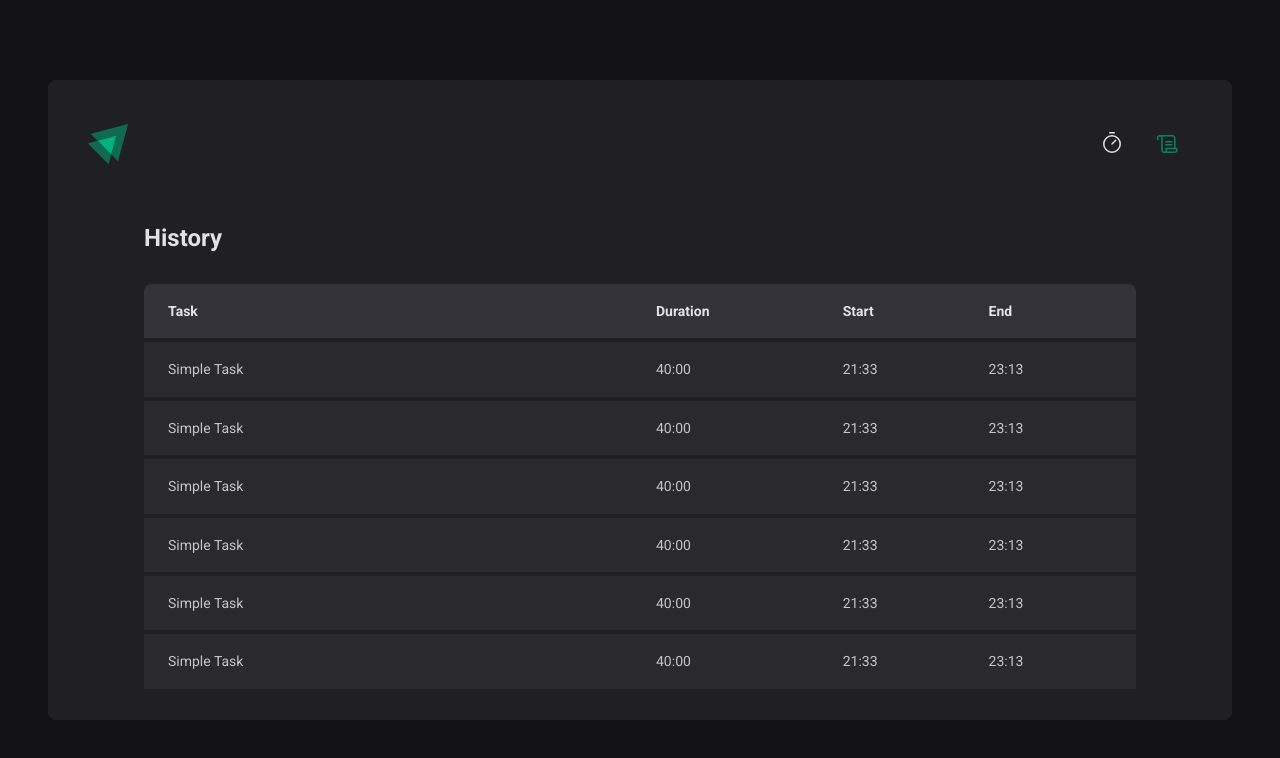
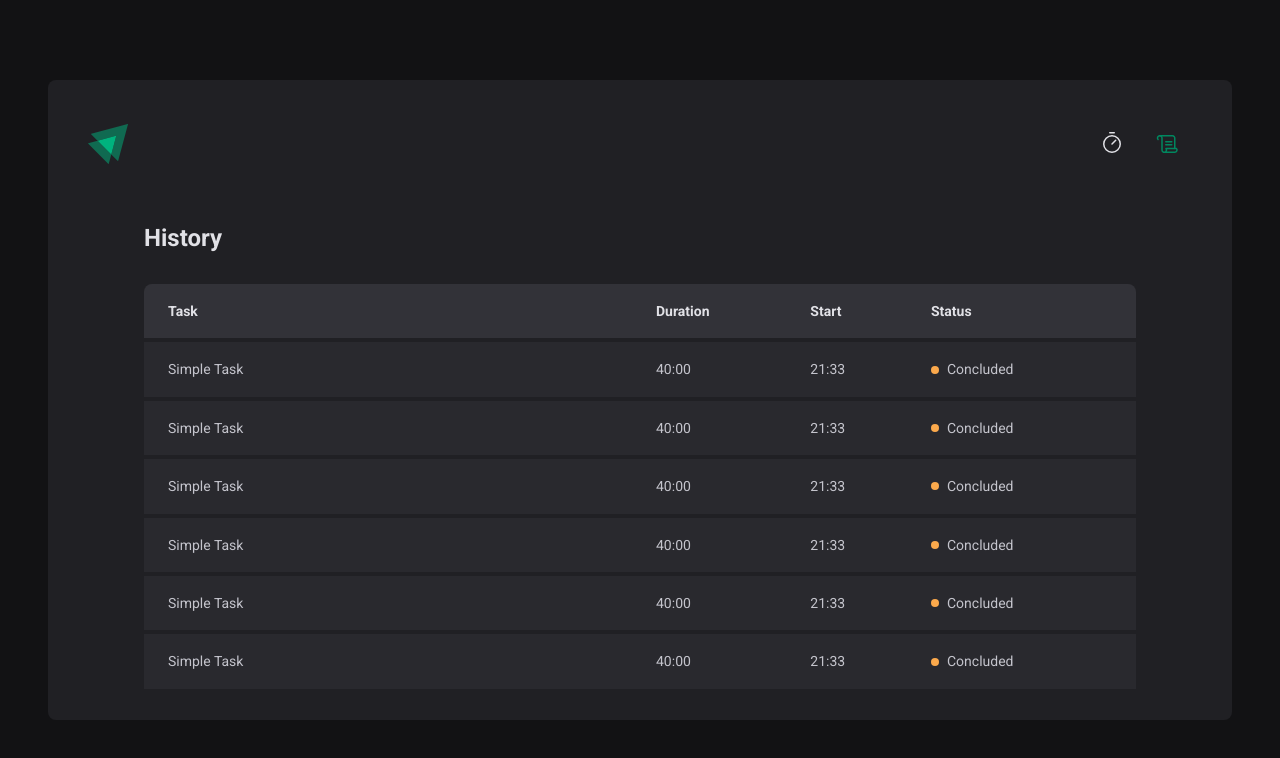
Before and after one commit to ramirlm/rect-pomodoro, a React (Vite) app: page /history in a window 1280 px wide. Shown: the top 758 px of the page. Built offline with nearby package versions, Linux system fonts and the light colour scheme.

Commit message:
Adding status colors on history table with placeholders and creating a styled type for it

```diff
--- a/src/pages/History/index.tsx
+++ b/src/pages/History/index.tsx
@@ -1,4 +1,4 @@
-import { HistoryContainer, HistoryList } from './styles'
+import { HistoryContainer, HistoryList, Status } from './styles'
 
 export function History() {
   return (
@@ -12,7 +12,7 @@
               <th>Task</th>
               <th>Duration</th>
               <th>Start</th>
-              <th>End</th>
+              <th>Status</th>
             </tr>
           </thead>
           <tbody>
@@ -20,37 +20,49 @@
               <td>Simple Task</td>
               <td>40:00</td>
               <td>21:33</td>
-              <td>23:13</td>
+              <td>
+                <Status statusColor="yellow">Concluded</Status>
+              </td>
             </tr>
             <tr>
               <td>Simple Task</td>
               <td>40:00</td>
               <td>21:33</td>
-              <td>23:13</td>
+              <td>
+                <Status statusColor="yellow">Concluded</Status>
+              </td>
             </tr>
             <tr>
               <td>Simple Task</td>
               <td>40:00</td>
               <td>21:33</td>
-              <td>23:13</td>
+              <td>
+                <Status statusColor="yellow">Concluded</Status>
+              </td>
             </tr>
             <tr>
               <td>Simple Task</td>
               <td>40:00</td>
               <td>21:33</td>
-              <td>23:13</td>
+              <td>
+                <Status statusColor="yellow">Concluded</Status>
+              </td>
             </tr>
             <tr>
               <td>Simple Task</td>
               <td>40:00</td>
               <td>21:33</td>
-              <td>23:13</td>
+              <td>
+                <Status statusColor="yellow">Concluded</Status>
+              </td>
             </tr>
             <tr>
               <td>Simple Task</td>
               <td>40:00</td>
               <td>21:33</td>
-              <td>23:13</td>
+              <td>
+                <Status statusColor="yellow">Concluded</Status>
+              </td>
             </tr>
           </tbody>
         </table>
--- a/src/pages/History/styles.ts
+++ b/src/pages/History/styles.ts
@@ -60,3 +60,26 @@
     }
   }
 `
+const STATUS_COLORS = {
+  yellow: 'yellow-500',
+  green: 'green-500',
+  red: 'red-500',
+} as const
+
+interface StatusProps {
+  statusColor: keyof typeof STATUS_COLORS
+}
+
+export const Status = styled.span<StatusProps>`
+  display: flex;
+  align-items: center;
+  gap: 0.5rem;
+
+  &::before {
+    content: '';
+    width: 0.5rem;
+    height: 0.5rem;
+    border-radius: 50%;
+    background: ${(props) => props.theme[STATUS_COLORS[props.statusColor]]};
+  }
+`
```
